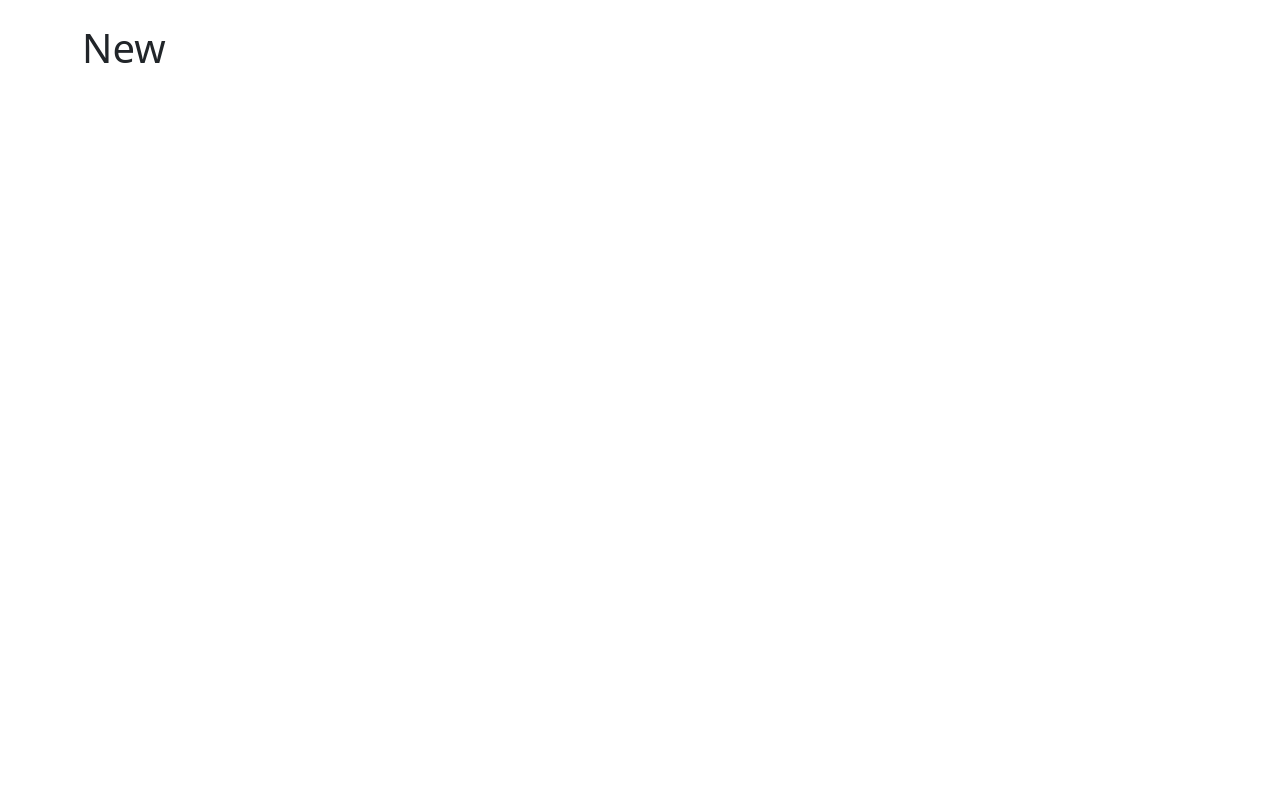
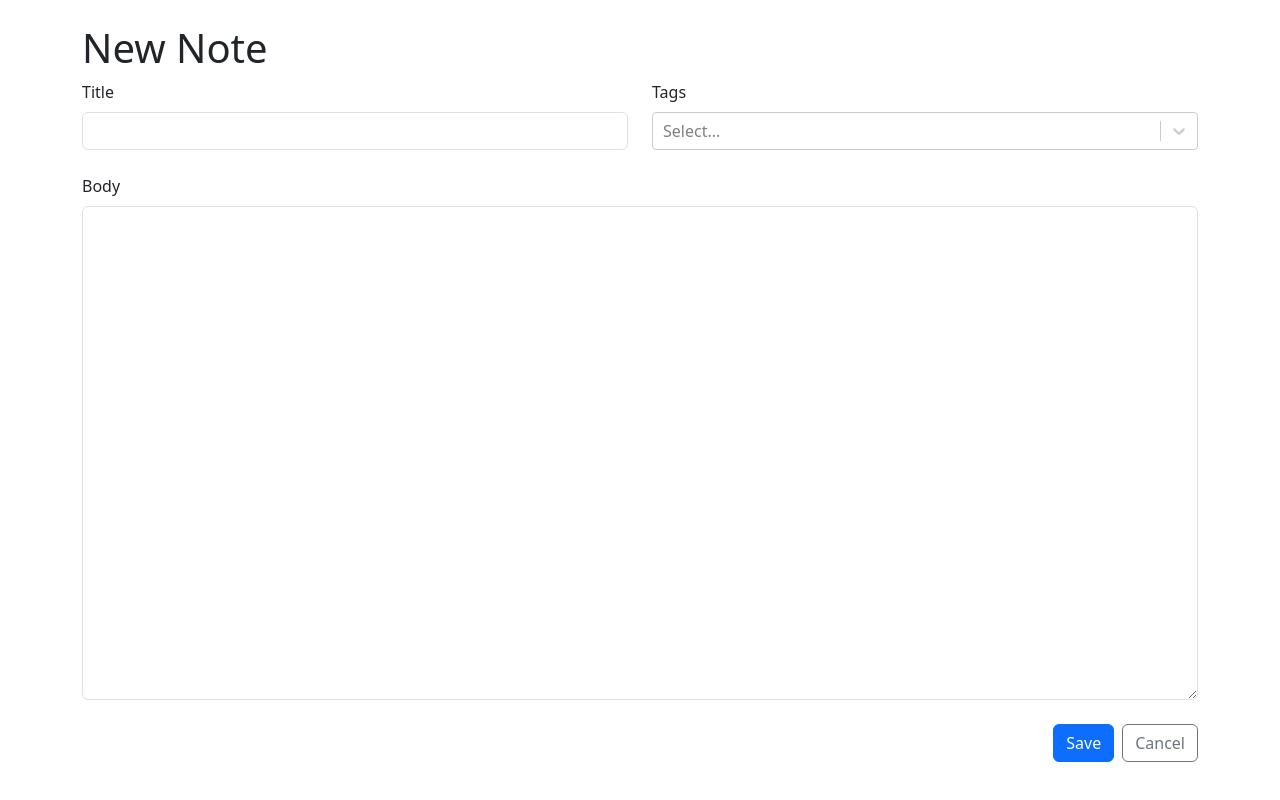
Before and after one commit to BrunoSoaresEngineering/notes-manager-app, a React (Vite) app: page /new in a window 1280 px wide. Built offline with nearby package versions, Linux system fonts and the light colour scheme.

Commit message:
feat(new-note): add new note logic

```diff
--- a/src/App.tsx
+++ b/src/App.tsx
@@ -1,14 +1,40 @@
 import { Routes, Route, Navigate } from 'react-router-dom';
+import { Container } from 'react-bootstrap';
+import { v4 as uuidv4 } from 'uuid';
+
+import NewNote from './New-note';
+import { useLocalStorage } from './useLocalStorage';
+import { RawNote, NoteData } from './note';
+import { Tag } from './tag';
 
 import 'bootstrap/dist/css/bootstrap.min.css';
-import { Container } from 'react-bootstrap';
 
 function App() {
+  const [rawNotes, setRawNotes] = useLocalStorage<RawNote[]>('NOTES', []);
+  const [tags, setTags] = useLocalStorage<Tag[]>('TAGS', []);
+
+
+  function createNote({tags, ...data}: NoteData) {
+    setRawNotes((prevNotes) => {
+      return [...prevNotes, {...data, id: uuidv4(), tagIds: tags.map((tag) => tag.id) }];
+    });
+  }
+
+  function createTag(tag: Tag) {
+    setTags((previousTags) => [...previousTags, tag]);
+  }
+
   return (
     <Container className='my-4'>
       <Routes>
         <Route path='/' element={<h1>Home</h1>}/>
-        <Route path='/new' element={<h1>New</h1>}/>
+        <Route path='/new' element={
+          <NewNote
+            createNote={createNote}
+            createTag={createTag}
+            availableTags={tags}
+          />
+          }/>
         <Route path=':id'>
           <Route index element={<h1>Show</h1>} />
           <Route path='edit' element={<h1>Edit</h1>} />
--- /dev/null
+++ b/src/New-note.tsx
@@ -0,0 +1,23 @@
+import NoteForm from './Note-form.tsx';
+import { NoteData } from './note.ts';
+import { Tag } from './tag.ts';
+
+type NewNoteProps = {
+  createNote: (note: NoteData) => void,
+  createTag: (tag: Tag) => void,
+  availableTags: Tag[]
+};
+
+const NewNote = ({createNote, createTag, availableTags}: NewNoteProps) => {
+  return (
+    <>
+      <h1>New Note</h1>
+      <NoteForm
+        onSubmit={createNote}
+        createTag={createTag}
+        availableTags={availableTags}
+      />
+    </>
+  )
+}
+export default NewNote;
--- /dev/null
+++ b/src/Note-form.tsx
@@ -0,0 +1,86 @@
+import { FormEvent, useRef, useState } from 'react';
+import { Form, Stack, Row, Col, Button } from 'react-bootstrap';
+import { Link } from 'react-router-dom';
+import { v4 as uuidv4 } from 'uuid';
+import CreatableReactSelect from 'react-select/creatable';
+
+import { NoteData } from './note';
+import { Tag } from './tag';
+
+type NoteFormProps = {
+  onSubmit: (data: NoteData) => void,
+  createTag: (tag: Tag) => void,
+  availableTags: Tag[]
+}
+
+const NoteForm = ({
+  onSubmit,
+  createTag,
+  availableTags,
+  tags = []
+}: NoteFormProps) => {
+  const titleRef = useRef<HTMLInputElement>(null);
+  const markdownRef = useRef<HTMLTextAreaElement>(null);
+  const [selectedTags, setSelectedTags] = useState<Tag[]>(tags)
+
+  function handleSubmit (ev: FormEvent) {
+    ev.preventDefault();
+
+    onSubmit({
+      title: titleRef.current!.value,
+      markdown: markdownRef.current!.value,
+      tags: selectedTags
+    });
+  }
+
+  return (
+    <Form onSubmit={handleSubmit}>
+      <Stack gap={4}>
+        <Row>
+          <Col>
+            <Form.Group controlId='title'>
+              <Form.Label>Title</Form.Label>
+              <Form.Control ref={titleRef} required />
+            </Form.Group>
+          </Col>
+          <Col>
+            <Form.Group controlId='tags'>
+              <Form.Label>Tags</Form.Label>
+              <CreatableReactSelect
+                isMulti
+                onChange={(tags) => {
+                  setSelectedTags(tags.map((tag) => ({ id: tag.value, label: tag.label })))
+                }}
+                onCreateOption={(label) => {
+                  const newTag = {id: uuidv4(), label: label};
+                  createTag(newTag);
+                  setSelectedTags((prevTags) => [...prevTags, newTag]);
+                }}
+                value={selectedTags.map((selectedTag) => ({
+                  value: selectedTag.id,
+                  label: selectedTag.label
+                }))}
+                options={availableTags.map((tag) => ({
+                  value: tag.id,
+                  label: tag.label
+                }))}
+              />
+            </Form.Group>
+          </Col>
+        </Row>
+        <Form.Group controlId='markdown'>
+          <Form.Label>Body</Form.Label>
+          <Form.Control required as='textarea' rows={20} ref={markdownRef}/>
+        </Form.Group>
+        <Stack direction='horizontal' gap={2} className='justify-content-end'>
+          <Button type='submit' variant='primary'>Save</Button>
+          <Link to='..'>
+            <Button type='button' variant='outline-secondary'>Cancel</Button>
+          </Link>
+        </Stack>
+      </Stack>
+    </Form>
+  )
+}
+
+export default NoteForm;
--- /dev/null
+++ b/src/note.ts
@@ -0,0 +1,14 @@
+import { Tag } from "./tag";
+
+export type NoteData = {
+  title: string,
+  markdown: string,
+  tags: Tag[]
+};
+
+export type RawNote = {
+  id: string
+  title: string,
+  markdown: string,
+  tagIds: string[]
+}
--- /dev/null
+++ b/src/tag.ts
@@ -0,0 +1,4 @@
+export type Tag = {
+  id: string,
+  label: string
+};
--- /dev/null
+++ b/src/useLocalStorage.ts
@@ -0,0 +1,26 @@
+import { useEffect, useState } from 'react';
+
+function useLocalStorage<T>(key: string, initialValue: T | (() => T)) {
+  const [value, setValue] = useState<T>(() => {
+    const jsonValue = localStorage.getItem(key);
+    if (jsonValue) {
+      return JSON.parse(jsonValue);
+    }
+
+    if (typeof initialValue === 'function') {
+      return (initialValue as () => T)();
+    }
+
+    return initialValue;
+  });
+
+  useEffect(() => {
+    localStorage.setItem(key, JSON.stringify(value));
+  }, [value, key]);
+
+  return [value, setValue] as [T, typeof setValue];
+}
+
+export {
+  useLocalStorage
+};
```
